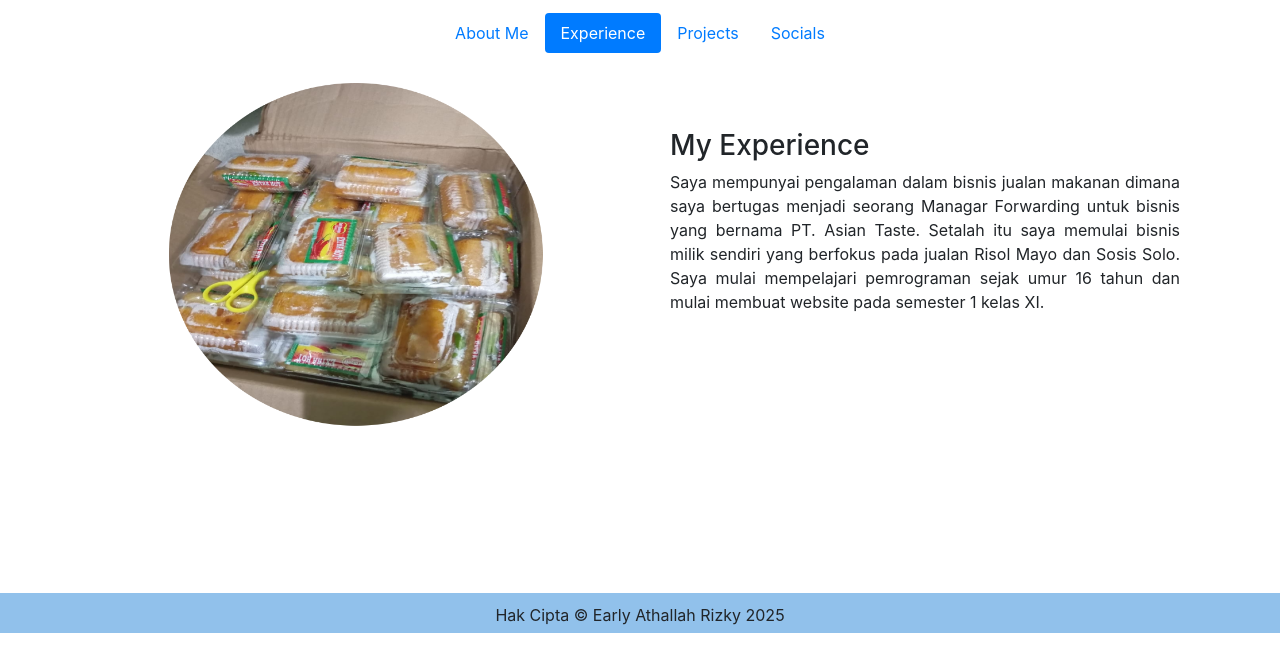
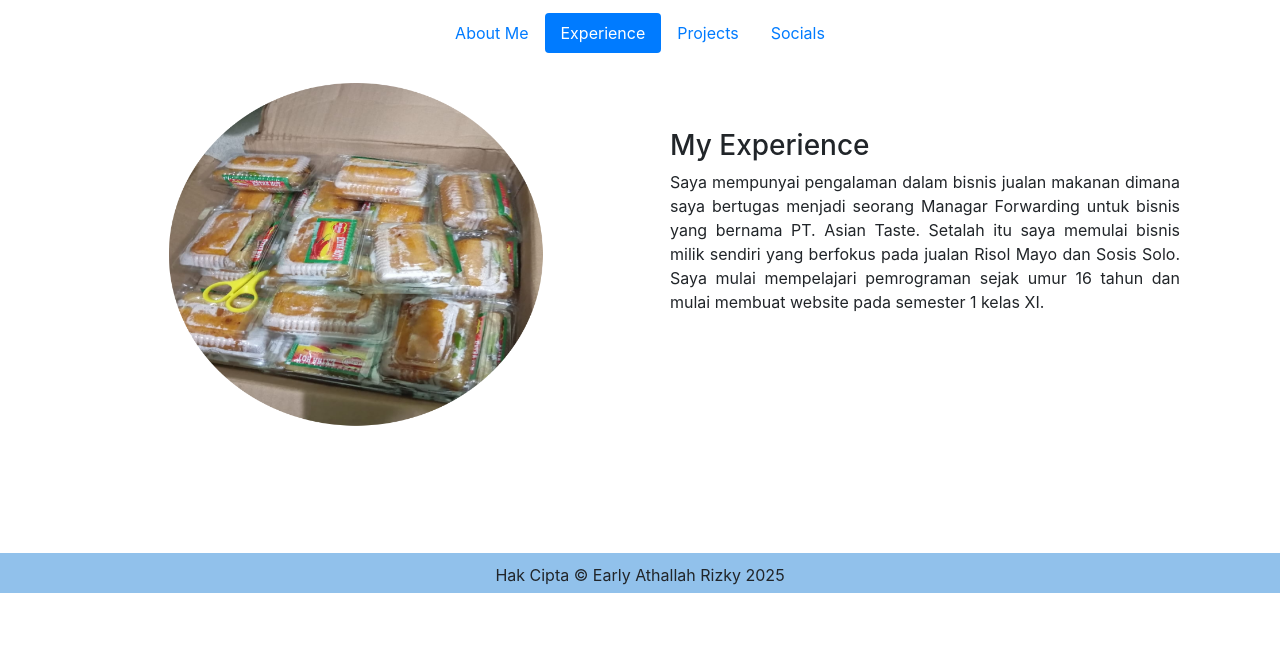
Before and after one commit to MantraJorok54/earlyathallahr, a plain HTML site: page experience.html in a window 1280 px wide. Shown: the part 89-760 px from the top of the page. Drawn offline with nearby package versions, Linux system fonts and the light colour scheme.

Commit message:
Update style.css

```diff
--- a/style.css
+++ b/style.css
@@ -68,7 +68,7 @@
    text-align: center;
    background-color: rgb(145, 193, 235);
    padding-top: 10px;
-   margin-top: 165px;
+   margin-top: 125px;
    height: 40px;
 }
 
```
